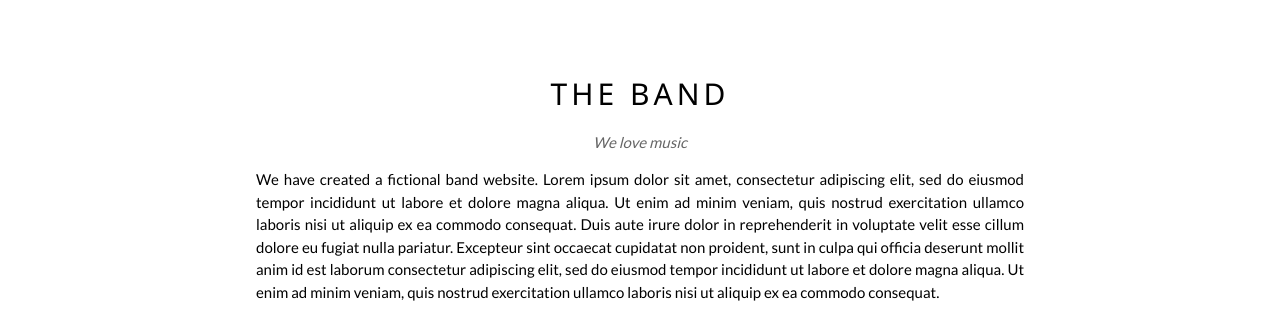
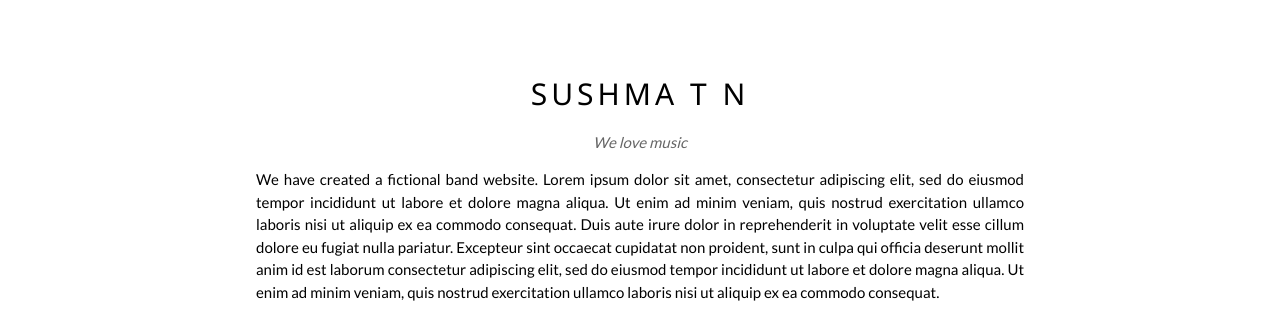
Before and after one commit to sushmatn25/sushmatn25.github.io, a plain HTML site: page index.html in a window 1280 px wide. Shown: the part 72-387 px from the top of the page. Drawn offline with nearby package versions, Linux system fonts and the light colour scheme.

Commit message:
Modified index.html

```diff
--- a/index.html
+++ b/index.html
@@ -68,7 +68,7 @@ body {font-family: "Lato", sans-serif}
 
   <!-- The Band Section -->
   <div class="w3-container w3-content w3-center w3-padding-64" style="max-width:800px" id="band">
-    <h2 class="w3-wide">THE BAND</h2>
+    <h2 class="w3-wide">SUSHMA T N</h2>
     <p class="w3-opacity"><i>We love music</i></p>
     <p class="w3-justify">We have created a fictional band website. Lorem ipsum dolor sit amet, consectetur adipiscing elit, sed do eiusmod tempor incididunt ut labore et dolore magna aliqua. Ut enim ad minim veniam, quis nostrud exercitation ullamco laboris nisi ut aliquip
       ex ea commodo consequat. Duis aute irure dolor in reprehenderit in voluptate velit esse cillum dolore eu fugiat nulla pariatur. Excepteur sint occaecat cupidatat non proident, sunt in culpa qui officia deserunt mollit anim id est laborum consectetur
```
